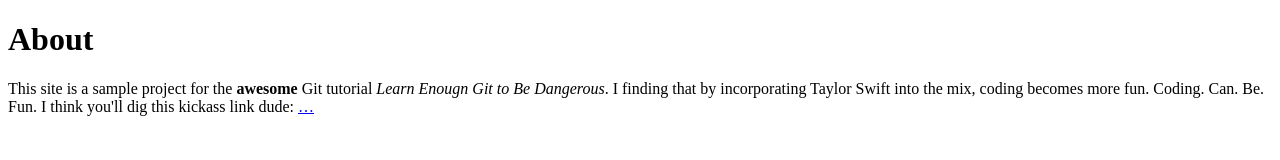
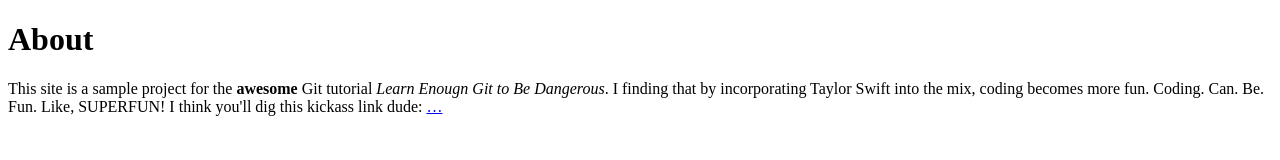
Before and after one commit to superheroCEO/sample-website, a plain HTML site: page about.html in a window 1280 px wide. Drawn offline with Linux system fonts and the light colour scheme.

Commit message:
Add new text

```diff
--- a/about.html
+++ b/about.html
@@ -7,7 +7,7 @@
     <h1>About</h1>
     <p>
       This site is a sample project for the <strong>awesome</strong> Git tutorial <em>Learn
-          Enougn Git to Be Dangerous</em>. I finding that by incorporating Taylor Swift into the mix, coding becomes more fun. Coding. Can. Be. Fun. I think you'll dig this kickass link dude: <a href="http://learnenough.com/git-tutorial">…</a>
+          Enougn Git to Be Dangerous</em>. I finding that by incorporating Taylor Swift into the mix, coding becomes more fun. Coding. Can. Be. Fun. Like, SUPERFUN! I think you'll dig this kickass link dude: <a href="http://learnenough.com/git-tutorial">…</a>
 
     </p>
   </body>
```
